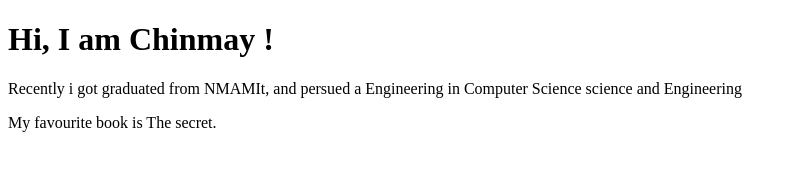
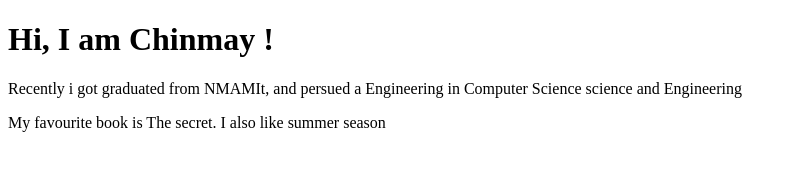
Before and after one commit to chinz14/chinmay-portfolio, a plain HTML site: page index.html in a window 1280 px wide. Shown: the whole page, without its empty margins (0-797 px from the left). Drawn offline with Linux system fonts and the light colour scheme.

Commit message:
update: html

```diff
--- a/index.html
+++ b/index.html
@@ -8,6 +8,6 @@
 <body>
     <h1>Hi, I am Chinmay !</h1>
     Recently i got graduated from NMAMIt, and persued a Engineering in Computer Science science and Engineering
-  <p>My  favourite book is The secret.</p>
+  <p>My  favourite book is The secret. I also like summer season</p>
 </body>
 </html>
```
